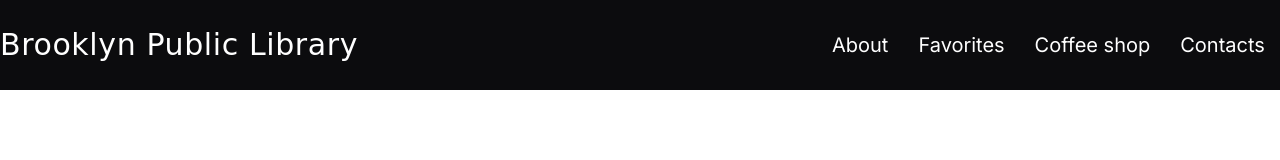
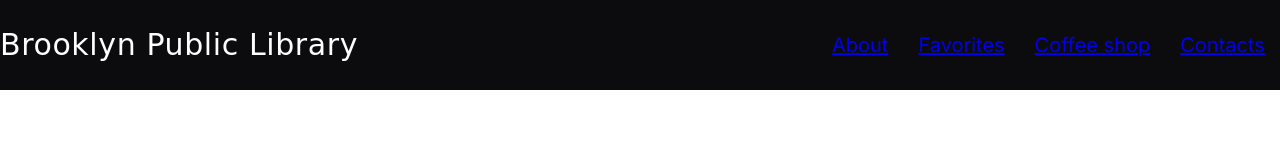
Before and after one commit to nicholas-28/rsschool-cv-stage-0, a plain HTML site: page library/index.html in a window 1280 px wide. Shown: the top 160 px of the page. Drawn offline with Linux system fonts and the light colour scheme; a web font is replaced by a local one.

Commit message:
fix: add a to li

```diff
--- a/library/index.html
+++ b/library/index.html
@@ -17,11 +17,21 @@
         <div class="header-container">
             <nav class="header-nav">
                 <ul class="header-ul">
-                    <li>About</li>
-                    <li>Favorites</li>
-                    <li>Coffee shop</li>
-                    <li>Contacts</li>
-                    <li>Library Card</li>
+                    <li>
+                        <a href="#about">About</a>
+                    </li>
+                    <li>
+                        <a href="#favorites">Favorites</a>
+                    </li>
+                    <li>
+                        <a href="#coffeeshop">Coffee shop</a>
+                    </li>
+                    <li>
+                        <a href="#contacts">Contacts</a>
+                    </li>
+                    <li>
+                        <a href="#librarycard">Library Card</a>
+                    </li>
                 </ul>
             </nav>
             <img class="header-icon" src="images/icon-profile.svg" alt="Header icon">
```
